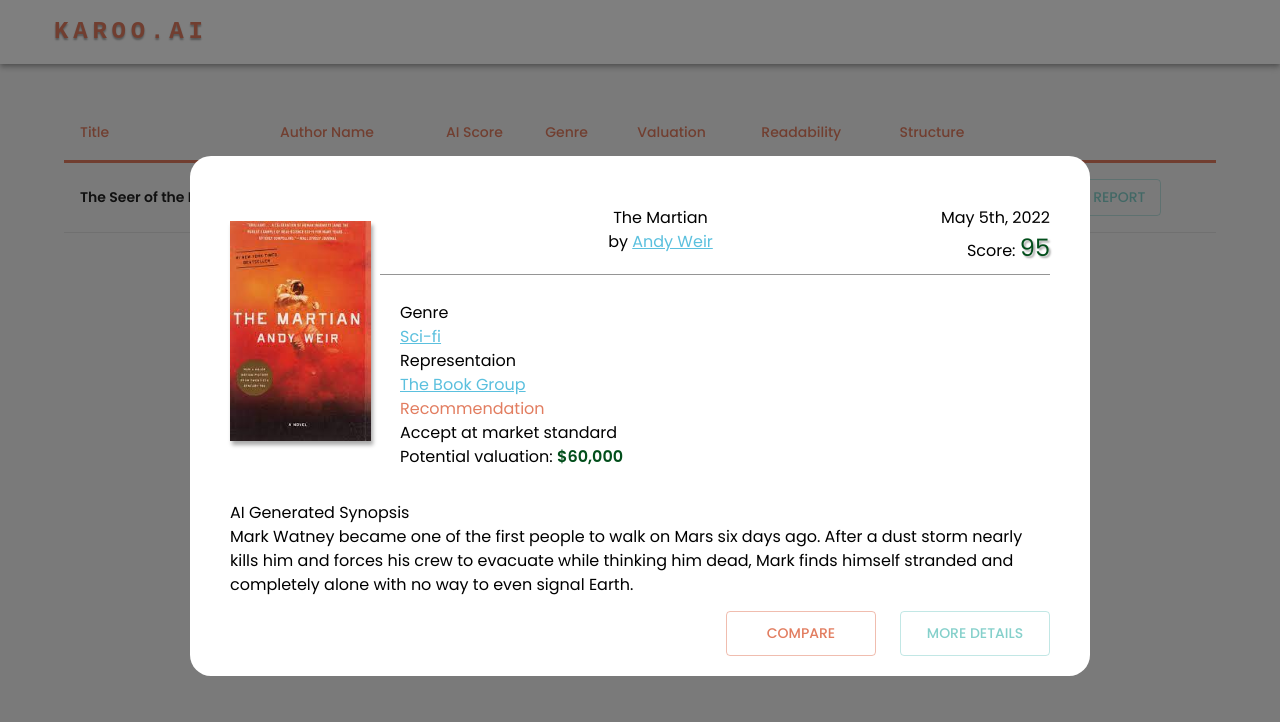
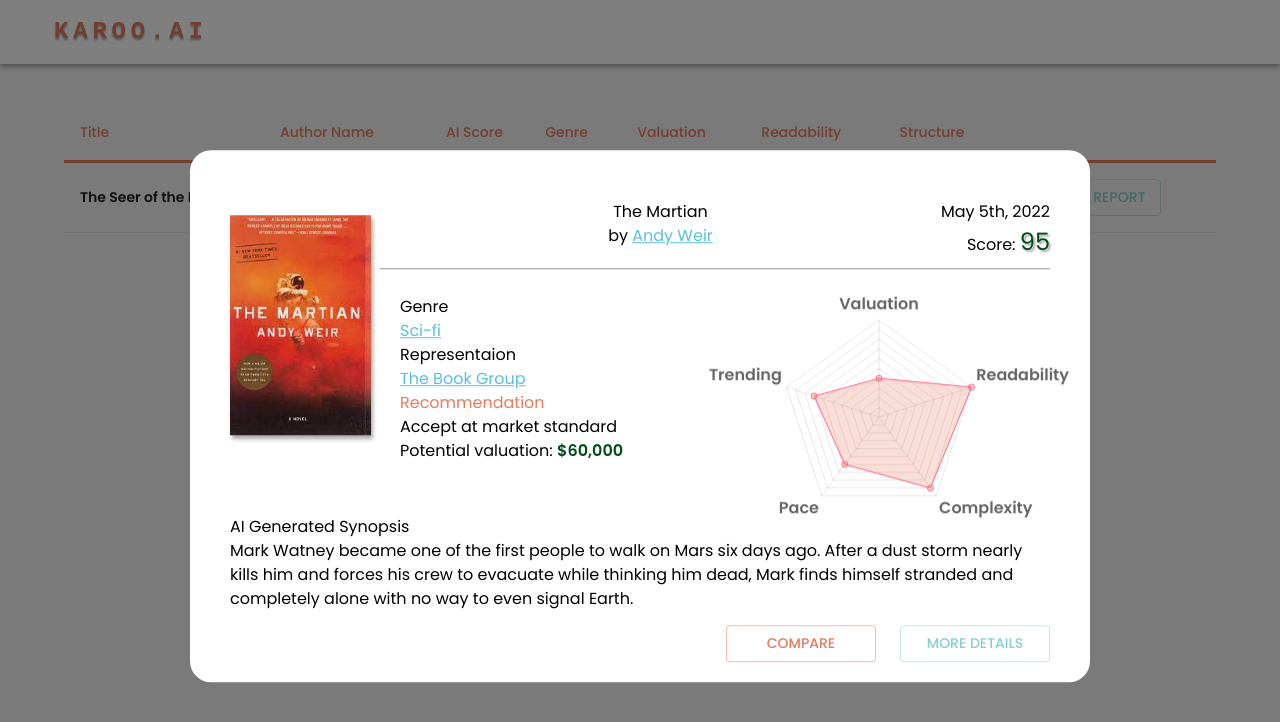
Before and after one commit to idanhahn/karoo, a Next.js app: page /manuscripts in a window 1280 px wide. Both pictures are taken after a click on the button "QUICK REPORT". Shown: the top 722 px of the page. Built offline with nearby package versions, Linux system fonts and the light colour scheme; a web font is replaced by a local one.

Commit message:
radar chart

```diff
--- a/components/BriefReport.module.css
+++ b/components/BriefReport.module.css
@@ -6,7 +6,7 @@
     'synopsis synopsis synopsis'
     'actions actions actions';
   grid-template-columns: 150px 280px auto;
-  grid-template-rows: 95px 200px 110px auto;
+  grid-template-rows: 95px 220px 110px auto;
   position: absolute;
   top: 52%;
   left: 50%;
@@ -133,6 +133,26 @@
 
 .traits {
   grid-area: traits;
+  display: flex;
+  flex-direction: column;
+  align-items: flex-start;
+  position: relative;
+}
+
+.traitsTitle {
+  font-size: 20px;
+  font-weight: 600;
+  color: #e27d60;
+}
+
+.traitsChart {
+  display: flex;
+  flex-direction: row;
+  align-items: center;
+  position: absolute;
+  top: -80px;
+  left: 40px;
+  width: 380px;
 }
 
 .synopsis {
--- a/components/BriefReport.tsx
+++ b/components/BriefReport.tsx
@@ -4,6 +4,7 @@
 import { Button, Divider, Typography } from '@mui/material';
 
 import styles from './BriefReport.module.css';
+import RadarChart from './RadarChart';
 
 export interface BriefReportProps {
   report: string;
@@ -63,7 +64,12 @@
           <span className={styles.valuationFigure}>$60,000</span>
         </Typography>
       </Box>
-      <Box className={styles.traits}></Box>
+      <Box className={styles.traits}>
+        {/* <Typography className={styles.traitsTitle}>Traits Analysis</Typography> */}
+        <Box className={styles.traitsChart}>
+          <RadarChart traits={[4, 10, 9, 6, 7]}></RadarChart>
+        </Box>
+      </Box>
       <Box className={styles.synopsis}>
         <Typography className={styles.synopsisTitle}>
           AI Generated Synopsis
--- /dev/null
+++ b/components/RadarChart.tsx
@@ -0,0 +1,63 @@
+import { Box } from '@mui/material';
+import React from 'react';
+import {
+  Chart as ChartJS,
+  RadialLinearScale,
+  PointElement,
+  LineElement,
+  Filler,
+  Tooltip,
+  Legend,
+} from 'chart.js';
+import { Radar } from 'react-chartjs-2';
+
+ChartJS.register(
+  RadialLinearScale,
+  PointElement,
+  LineElement,
+  Filler,
+  Tooltip,
+  Legend
+);
+
+const options = {
+  scales: {
+    r: {
+      ticks: {
+        display: false,
+      },
+      pointLabels: {
+        font: {
+          size: 16,
+          weight: 600,
+          family: 'Poppins',
+        },
+      },
+      min: 0,
+      max: 10,
+    },
+  },
+  plugins: {
+    legend: {
+      display: false,
+    },
+  },
+};
+
+const RadarChart = ({ traits }: { traits: number[] }) => {
+  const data = {
+    labels: ['Valuation', 'Readability', 'Complexity', 'Pace', 'Trending'],
+    datasets: [
+      {
+        data: traits,
+        backgroundColor: '#E27D6040',
+        borderColor: 'rgba(255, 99, 132, 1)',
+        borderWidth: 1,
+      },
+    ],
+  };
+
+  return <Radar data={data} options={options} />;
+};
+
+export default RadarChart;
--- a/package.json
+++ b/package.json
@@ -13,13 +13,17 @@
     "@emotion/styled": "^11.9.3",
     "@mui/icons-material": "^5.8.4",
     "@mui/material": "^5.8.6",
+    "chart.js": "^3.8.0",
     "next": "12.2.0",
     "react": "18.2.0",
+    "react-chartjs-2": "^4.2.0",
     "react-dom": "18.2.0"
   },
   "devDependencies": {
+    "@types/chart.js": "^2.9.37",
     "@types/node": "18.0.0",
     "@types/react": "18.0.14",
+    "@types/react-chartjs-2": "^2.5.7",
     "@types/react-dom": "18.0.5",
     "eslint": "8.18.0",
     "eslint-config-next": "12.2.0",
```
Also changed, not shown: 1 other file (tests, documents, lock files or other folders).
